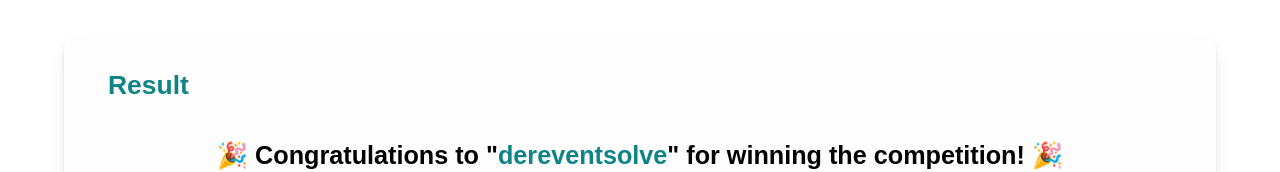
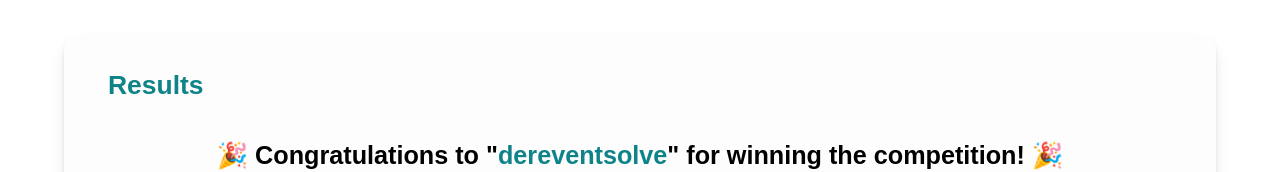
Before and after one commit to chatgpt4pcg/chatgpt4pcg.github.io, a Next.js app: page /result in a window 1280 px wide. Shown: the part 243-415 px from the top of the page. Built offline with nearby package versions, Linux system fonts and the light colour scheme.

Commit message:
typo: page title
Signed-off-by: Pittawat Taveekitworachai <11158905+Pittawat2542@users.noreply.github.com>

```diff
--- a/pages/result.tsx
+++ b/pages/result.tsx
@@ -9,20 +9,17 @@ import SectionHeader from '@/components/ui/SectionHeader/SectionHeader';
 import WeightsTable from '@/components/content/WeightsTable';
 import styles from './result.module.css';
 
-export default function PrizePage() {
-	// character and trial scores for download
-	// competition score
-
+export default function ResultsPage() {
 	return (
 		<>
-			<PageMeta pageTitle='Prizes' />
+			<PageMeta pageTitle='Results' />
 			<PageLayout>
 				<PageSubHeader>The 1st ChatGPT4PCG Competition</PageSubHeader>
 				<PageHeader>
 					Character-like Level Generation for Science Birds
 				</PageHeader>
 				<Section>
-					<SectionHeader id='result'>Result</SectionHeader>
+					<SectionHeader id='result'>Results</SectionHeader>
 					<p className={styles.winnerMessage}>
 						🎉 Congratulations to "
 						<span className={styles.winner}>dereventsolve</span>" for winning
```
